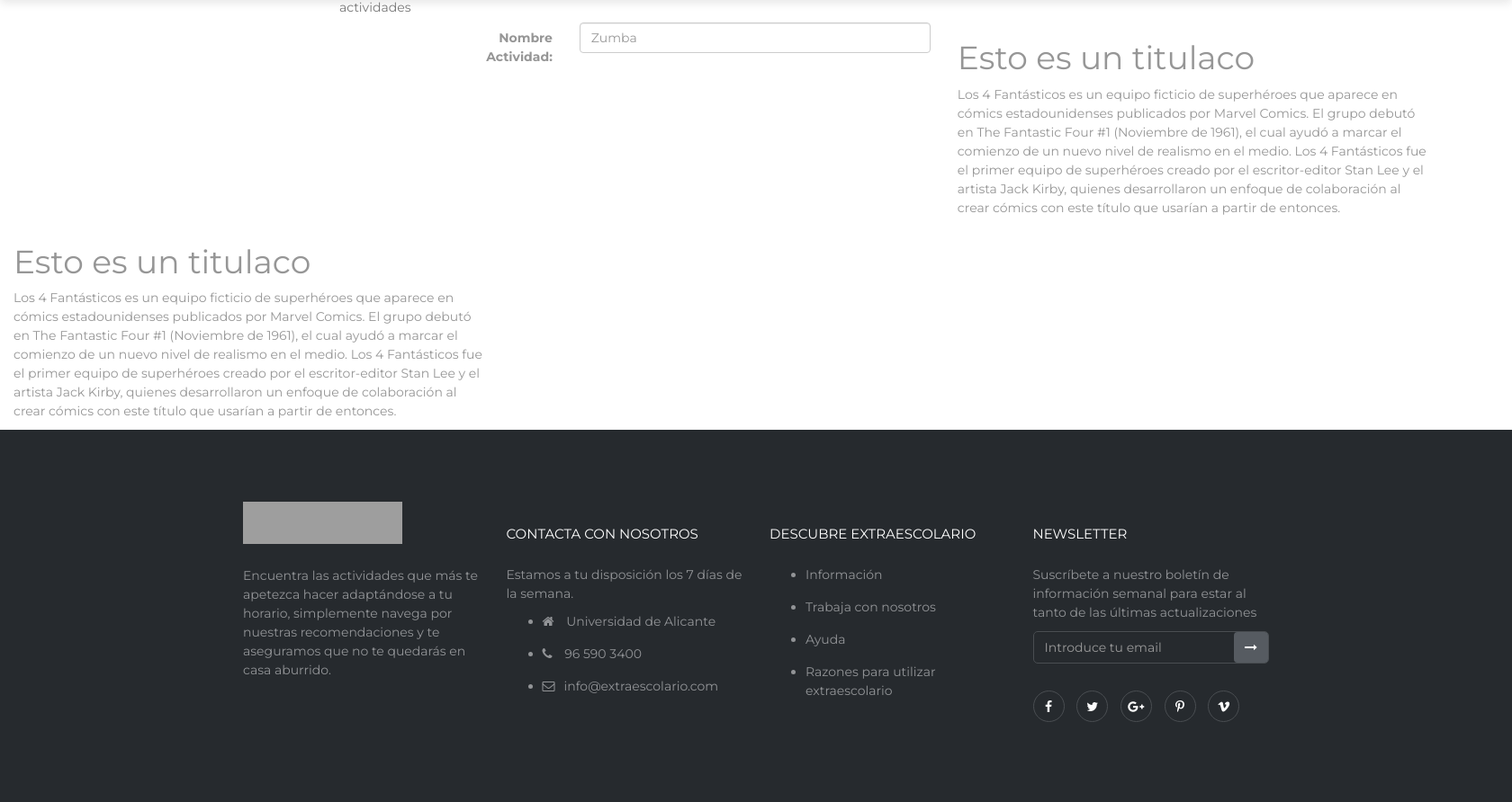
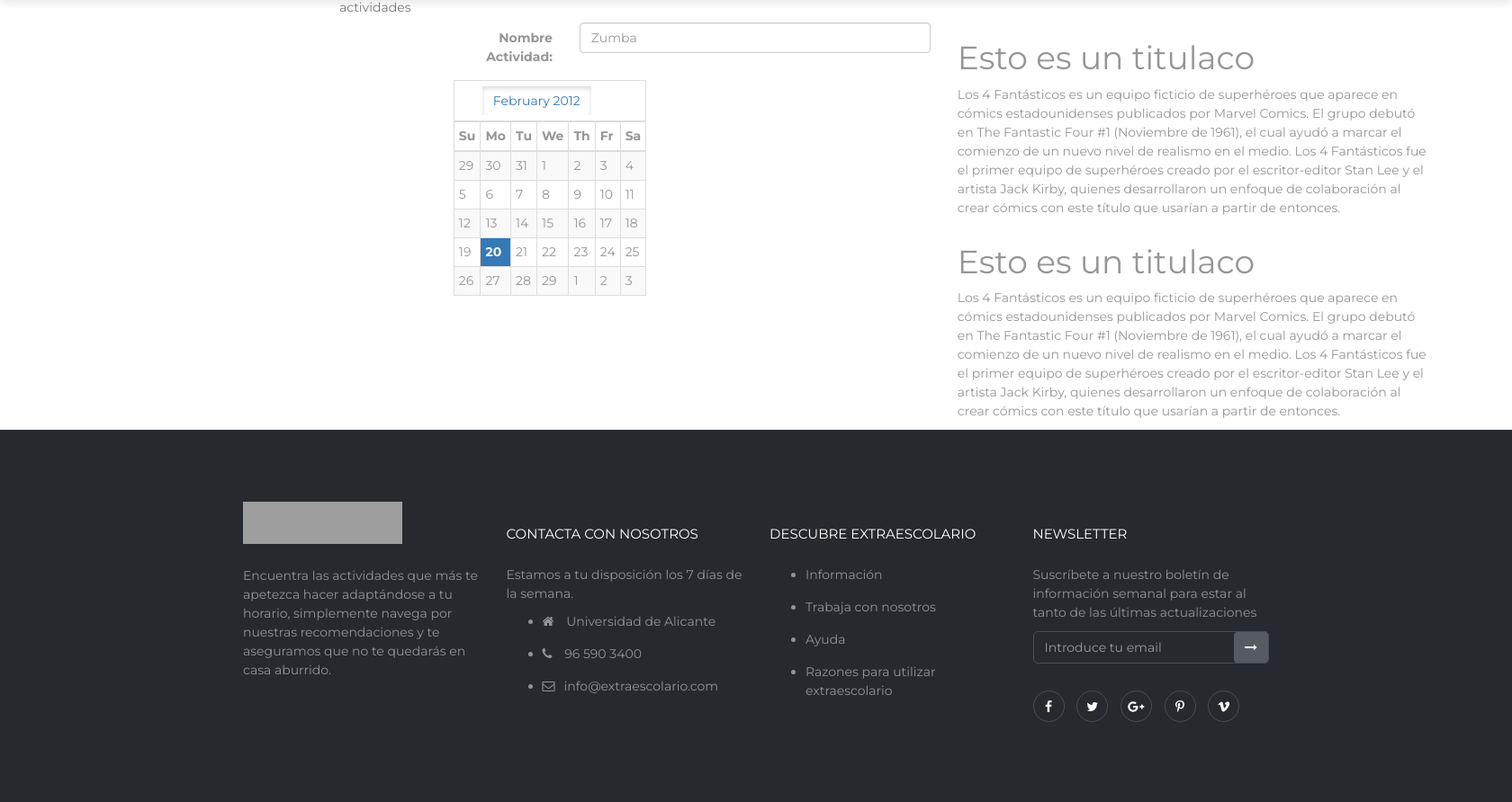
Before and after one commit to jespinosa94/Extraescolario, a PHP site: page /crearActividad.php in a window 1680 px wide. Shown: the part 115-1007 px from the top of the page at 90% size. Run offline with PHP 8.4, Linux system fonts and the light colour scheme; grey boxes are pictures that could not be loaded.

Commit message:
CrearActividad desarrollo

```diff
--- a/crearActividad.php
+++ b/crearActividad.php
@@ -71,8 +71,85 @@
                   <input class="form-control" id="nombreActividad" placeholder="Zumba" />
                 </div>
               </div>
-            </form>
-          </div>
+              <div>
+                <div class="container">
+	<div class="row">
+        <div class="span12">
+    		<table class="table-condensed table-bordered table-striped">
+                <thead>
+                    <tr>
+                      <th colspan="7">
+                        <span class="btn-group">
+                            <a class="btn"><i class="icon-chevron-left"></i></a>
+                        	<a class="btn active">February 2012</a>
+                        	<a class="btn"><i class="icon-chevron-right"></i></a>
+                        </span>
+                      </th>
+                    </tr>
+                    <tr>
+                        <th>Su</th>
+                        <th>Mo</th>
+                        <th>Tu</th>
+                        <th>We</th>
+                        <th>Th</th>
+                        <th>Fr</th>
+                        <th>Sa</th>
+                    </tr>
+                </thead>
+                <tbody>
+                    <tr>
+                        <td class="muted">29</td>
+                        <td class="muted">30</td>
+                        <td class="muted">31</td>
+                        <td>1</td>
+                        <td>2</td>
+                        <td>3</td>
+                        <td>4</td>
+                    </tr>
+                    <tr>
+                        <td>5</td>
+                        <td>6</td>
+                        <td>7</td>
+                        <td>8</td>
+                        <td>9</td>
+                        <td>10</td>
+                        <td>11</td>
+                    </tr>
+                    <tr>
+                        <td>12</td>
+                        <td>13</td>
+                        <td>14</td>
+                        <td>15</td>
+                        <td>16</td>
+                        <td>17</td>
+                        <td>18</td>
+                    </tr>
+                    <tr>
+                        <td>19</td>
+                        <td class="btn-primary"><strong>20</strong></td>
+                        <td>21</td>
+                        <td>22</td>
+                        <td>23</td>
+                        <td>24</td>
+                        <td>25</td>
+                    </tr>
+                    <tr>
+                        <td>26</td>
+                        <td>27</td>
+                        <td>28</td>
+                        <td>29</td>
+                        <td class="muted">1</td>
+                        <td class="muted">2</td>
+                        <td class="muted">3</td>
+                    </tr>
+                </tbody>
+            </table>
+        </div>
+	</div>
+</div>
+              </div>
+          </form>
+        </div>
         <div class="col-md-4">
           <h1> Esto es un titulaco </h1>
           <p>
```
Also changed, not shown: slider.php (added, +32 -0 lines).
